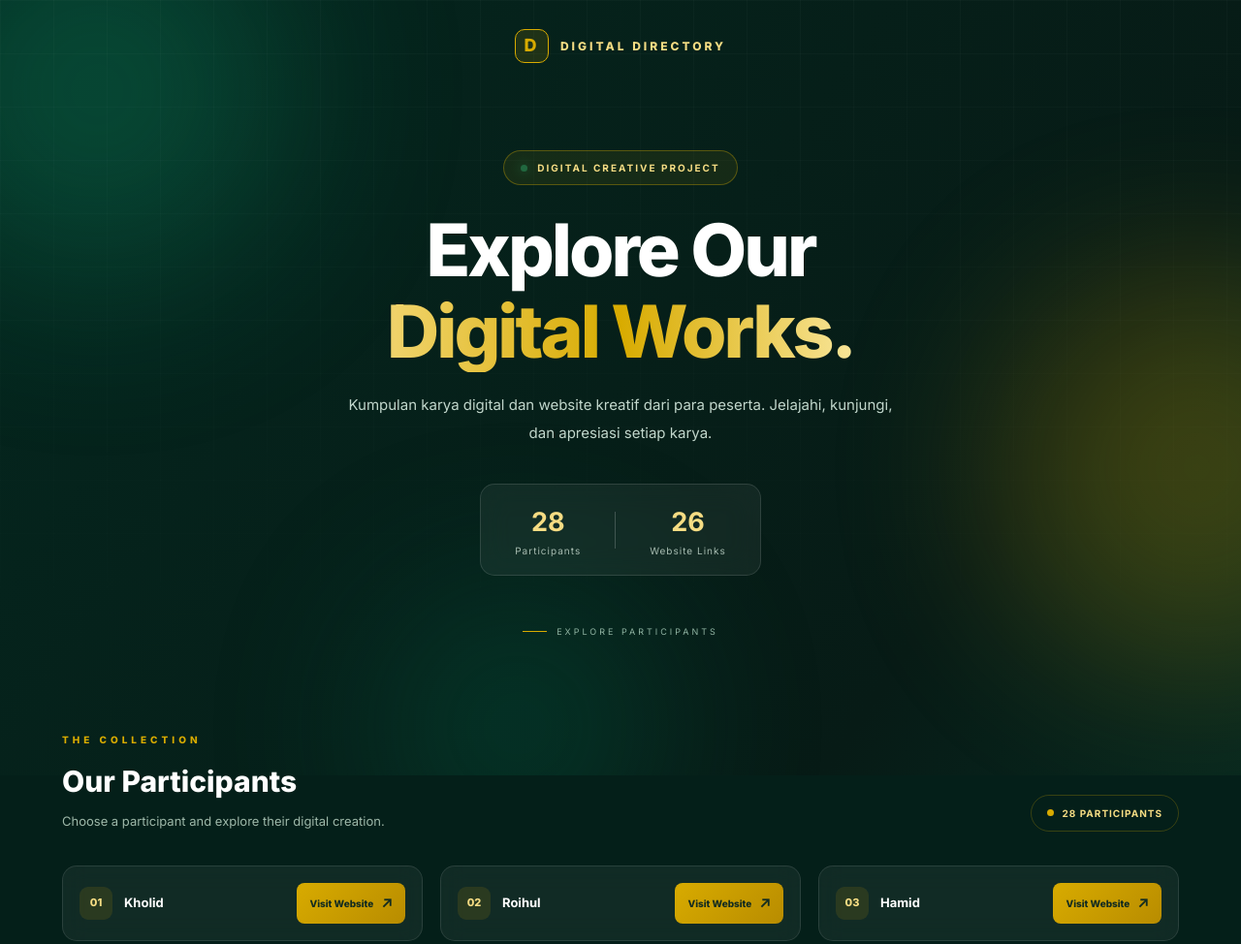
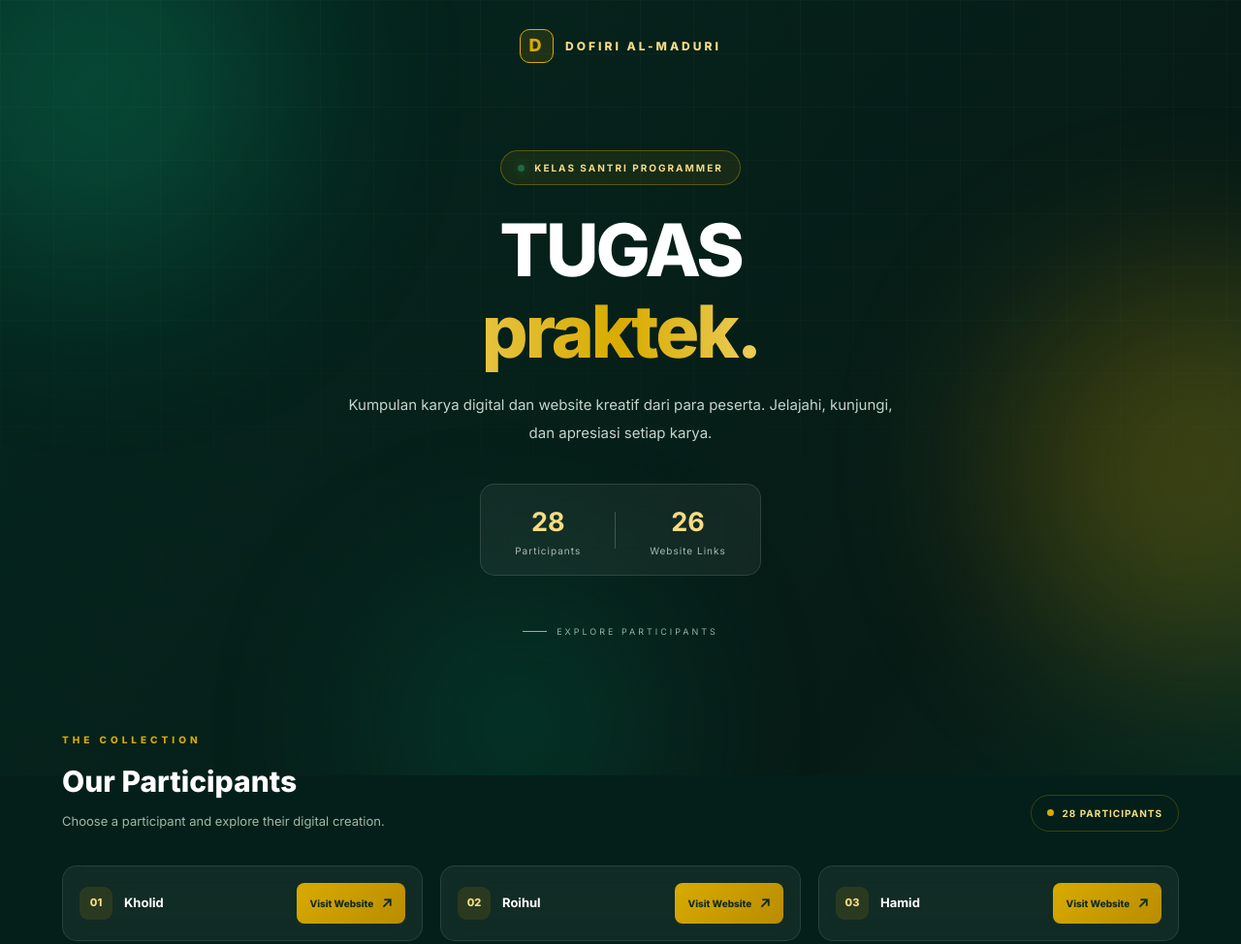
Before and after one commit to dhoqi/pplsmkalmiftah, a plain HTML site: page index.html in a window 1280 px wide. Shown: the top 974 px of the page at 97% size. Drawn offline with Linux system fonts and the light colour scheme.

Commit message:
Update header text in index.html

```diff
--- a/index.html
+++ b/index.html
@@ -30,18 +30,18 @@
     <header class="header">
         <div class="brand">
             <span class="brand-icon">D</span>
-            <span>DIGITAL DIRECTORY</span>
+            <span>DOFIRI AL-MADURI</span>
         </div>
 
         <div class="header-content">
             <div class="badge">
                 <span class="pulse"></span>
-                DIGITAL CREATIVE PROJECT
+                KELAS SANTRI PROGRAMMER
             </div>
 
             <h1>
-                Explore Our
-                <span>Digital Works.</span>
+                TUGAS
+                <span>praktek.</span>
             </h1>
 
             <p>
```
